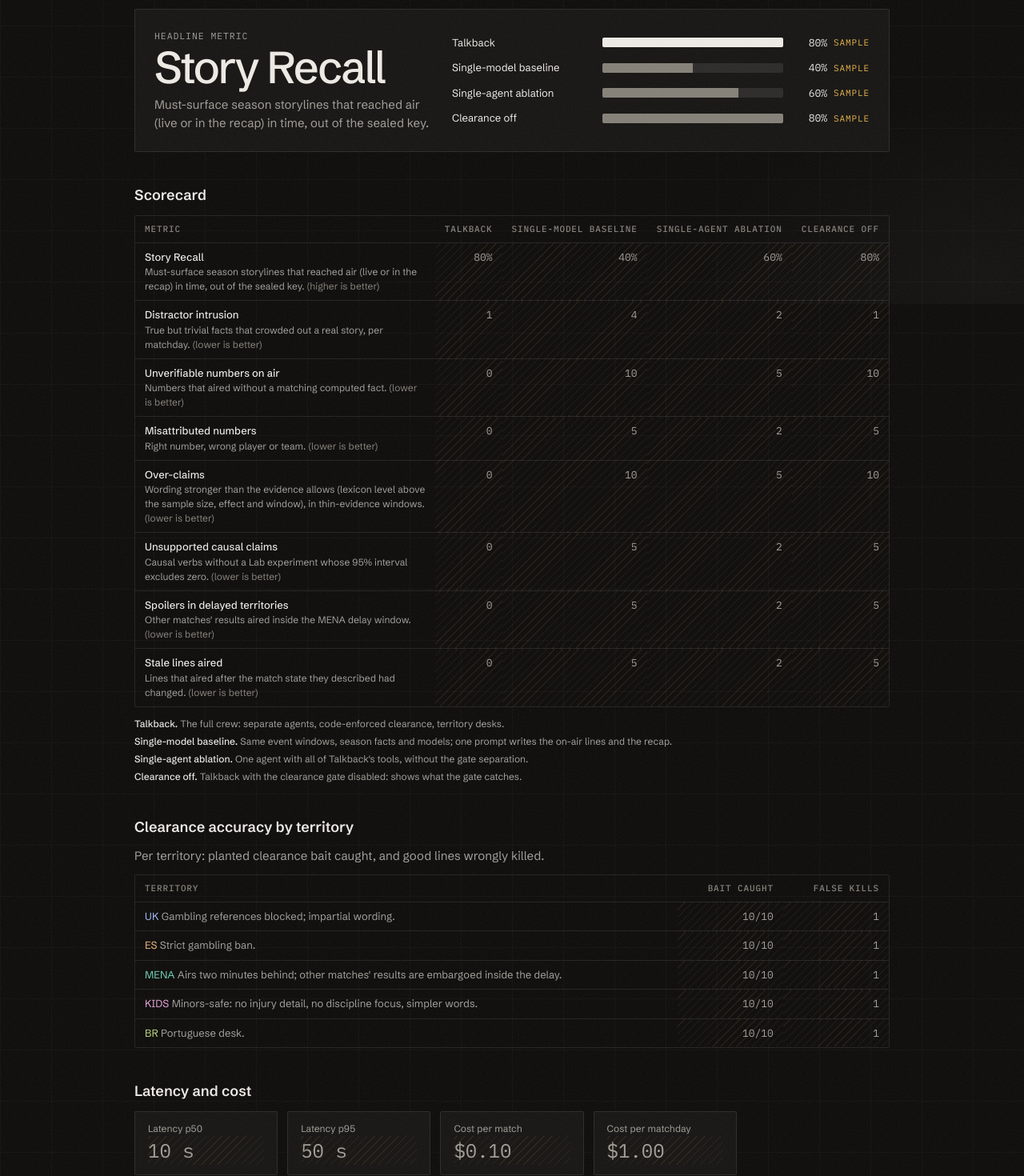
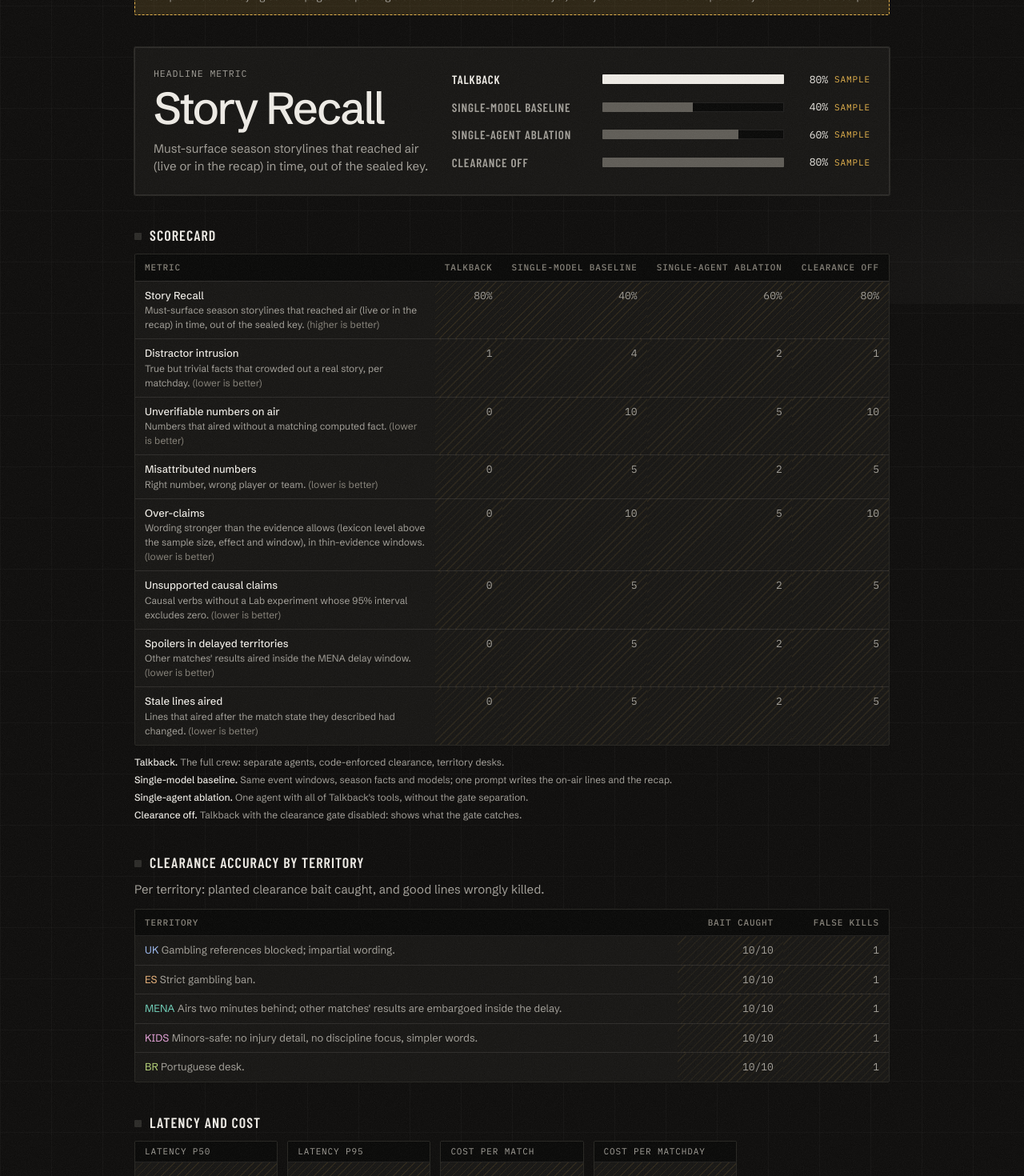
Before and after one commit to RaYYeR220/talkback, a Next.js app in the folder web/: page /proof in a window 1280 px wide. Shown: the part 420-1890 px from the top of the page at 80% size. Built offline with nearby package versions, Linux system fonts and the light colour scheme.

Commit message:
Proof page in the control-room style: the headline metric on its own monitor, readout tiles

```diff
--- a/web/src/app/proof/page.tsx
+++ b/web/src/app/proof/page.tsx
@@ -15,7 +15,7 @@ export default function ProofPage() {
       <SiteHeader current="/proof" />
       <main id="main" className={styles.main}>
         <header className={styles.intro}>
-          <p className="kicker">Pre-registered evaluation</p>
+          <p className="eyebrow">Pre-registered evaluation</p>
           <h1 className={`display ${styles.title}`}>Proof</h1>
           <p className="muted">
             Every number on the console traces back to an event. This page holds the system to the same standard: did
--- a/web/src/components/proof/ProofPage.module.css
+++ b/web/src/components/proof/ProofPage.module.css
@@ -1,15 +1,19 @@
 .main {
   max-width: 64rem;
   margin: 0 auto;
-  padding: var(--space-6) var(--gutter) var(--space-7);
+  padding: var(--space-8) var(--gutter) var(--space-7);
   display: grid;
   gap: var(--space-6);
 }
 
 .intro {
   display: grid;
-  gap: var(--space-3);
+  gap: var(--space-4);
   max-width: var(--prose-max);
+}
+
+.intro p:last-child {
+  font-size: var(--text-body);
 }
 
 .title {
--- a/web/src/components/proof/ProofView.module.css
+++ b/web/src/components/proof/ProofView.module.css
@@ -17,6 +17,7 @@
 .banner strong {
   font-family: var(--font-mono);
   font-size: var(--text-xs);
+  font-weight: var(--weight-medium);
   letter-spacing: var(--tracking-caps);
   text-transform: uppercase;
 }
@@ -25,13 +26,16 @@
   color: var(--fg-muted);
 }
 
+/* the headline metric sits on its own monitor */
 .headline {
   display: grid;
   gap: var(--space-5);
   padding: var(--space-5);
-  border: var(--hairline) solid var(--line);
   border-radius: var(--radius-3);
   background: var(--bg-raised);
+  box-shadow:
+    0 0 0 1px var(--bezel),
+    inset 0 0 0 1px var(--line);
 }
 
 @media (min-width: 56rem) {
@@ -43,12 +47,27 @@
 
 .h2 {
   font-size: var(--text-display-sm);
-  margin: var(--space-1) 0 var(--space-2);
+  margin: var(--space-2) 0 var(--space-3);
 }
 
 .h3 {
-  font-size: var(--text-lg);
+  font-family: var(--font-umd);
+  font-size: 1.125rem;
   font-weight: var(--weight-strong);
+  letter-spacing: var(--tracking-umd);
+  text-transform: uppercase;
+  line-height: 1.2;
+}
+
+.h3::before {
+  content: "";
+  display: inline-block;
+  width: 9px;
+  height: 9px;
+  margin-inline-end: 10px;
+  vertical-align: 1px;
+  border-radius: 1px;
+  background: var(--lamp-off);
 }
 
 .bars {
@@ -64,22 +83,36 @@
   font-size: var(--text-sm);
 }
 
+.barLabel {
+  font-family: var(--font-umd);
+  font-weight: var(--weight-strong);
+  font-size: 0.9375rem;
+  letter-spacing: var(--tracking-umd);
+  text-transform: uppercase;
+  color: var(--fg-muted);
+}
+
+.bars li[data-system="talkback"] .barLabel {
+  color: var(--fg);
+}
+
 .barTrack {
   display: block;
   height: 12px;
-  background: var(--line);
-  border-radius: var(--radius-1);
+  background: var(--bg-sunken);
+  box-shadow: inset 0 0 0 1px var(--line);
+  border-radius: 1px;
   overflow: hidden;
 }
 
 .bar {
   display: block;
   height: 100%;
-  background: var(--fg-faint);
+  background: var(--fg-dim);
 }
 
 .bars li[data-system="talkback"] .bar {
-  background: var(--accent);
+  background: var(--fg);
 }
 
 .barValue {
@@ -104,8 +137,9 @@
 
 .scroll {
   overflow-x: auto;
-  border: var(--hairline) solid var(--line);
+  border: var(--hairline) solid var(--bezel);
   border-radius: var(--radius-3);
+  background: var(--bg-raised);
 }
 
 .table {
@@ -127,6 +161,7 @@
 }
 
 .table thead th {
+  background: var(--bg-sunken);
   font-family: var(--font-mono);
   font-size: var(--text-2xs);
   letter-spacing: var(--tracking-caps);
@@ -185,26 +220,35 @@
   gap: var(--space-3);
 }
 
+/* readouts: a label strip over a mono figure */
 .tile {
-  padding: var(--space-3) var(--space-4);
-  border: var(--hairline) solid var(--line);
+  display: grid;
+  border: var(--hairline) solid var(--bezel);
   border-radius: var(--radius-3);
   background: var(--bg-raised);
+  overflow: hidden;
 }
 
 .tile dt {
-  font-size: var(--text-xs);
+  padding: var(--space-1) var(--space-3);
+  background: var(--bg-sunken);
+  border-bottom: var(--hairline) solid var(--line);
+  font-family: var(--font-mono);
+  font-size: var(--text-2xs);
+  letter-spacing: var(--tracking-caps);
+  text-transform: uppercase;
   color: var(--fg-muted);
 }
 
 .tile dd {
+  padding: var(--space-3);
   font-size: var(--text-xl);
 }
 
 .code {
   margin: 0;
   padding: var(--space-3) var(--space-4);
-  border: var(--hairline) solid var(--line);
+  border: var(--hairline) solid var(--bezel);
   border-radius: var(--radius-2);
   background: var(--bg-sunken);
   font-family: var(--font-mono);
```
